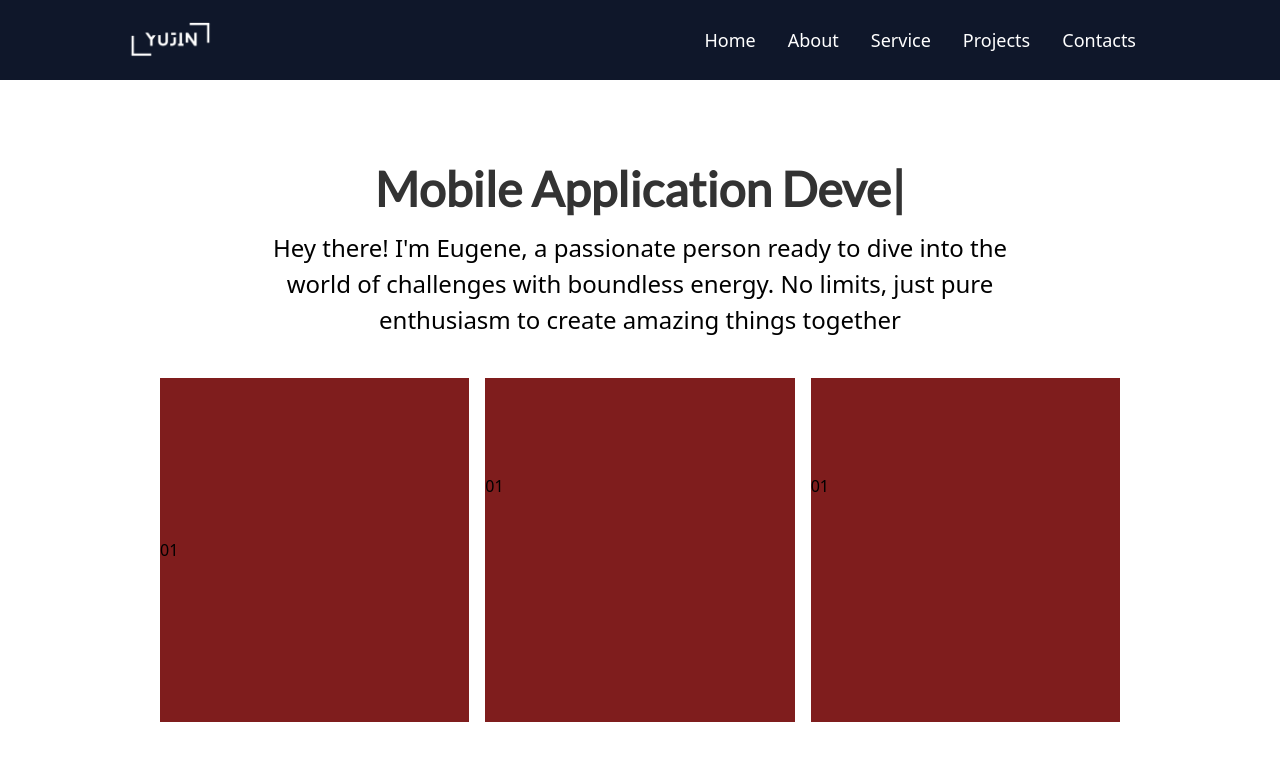
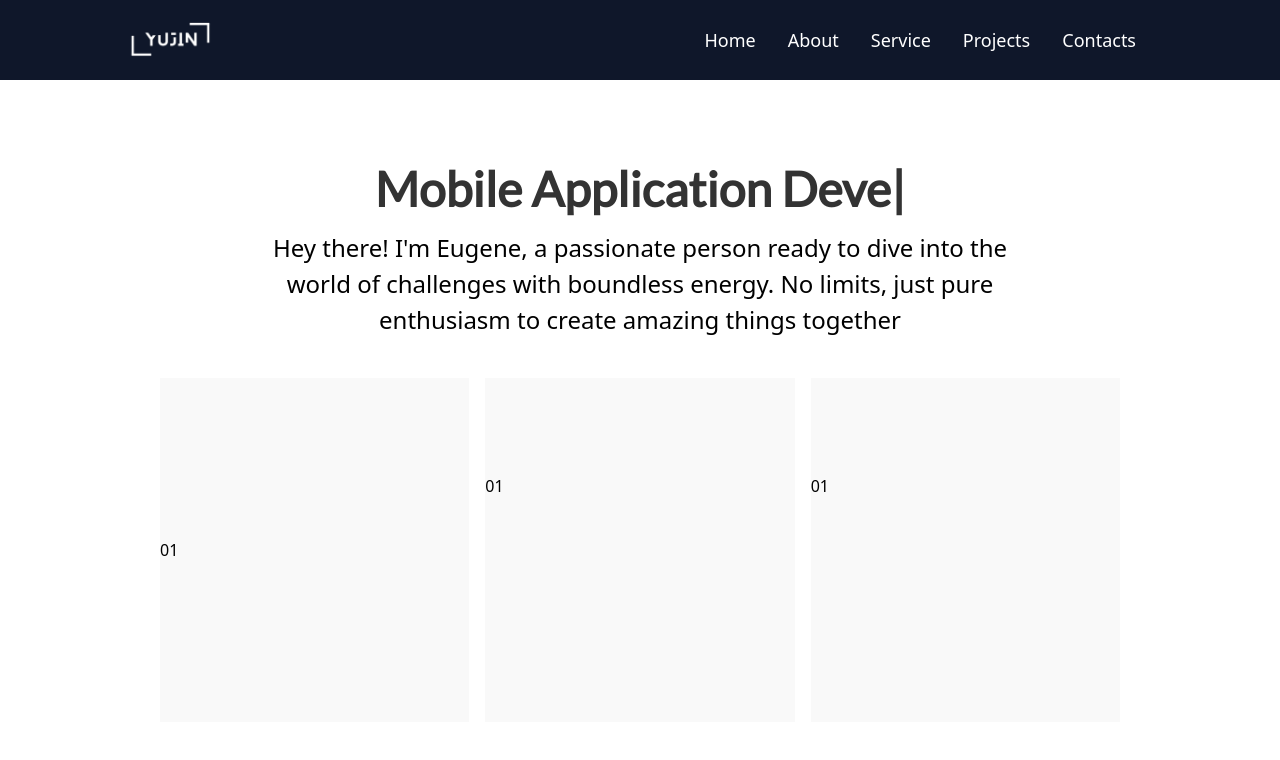
Before and after one commit to patrickeugenesacueza/Yujin-Portfolio, a React (Vite) app in the folder portfolio/: page / in a window 1280 px wide. Shown: the top 760 px of the page. Built offline with nearby package versions, Linux system fonts and the light colour scheme.

Commit message:
Update HeroSection.jsx
change color of grid box container

```diff
--- a/portfolio/src/Pages/HeroSection.jsx
+++ b/portfolio/src/Pages/HeroSection.jsx
@@ -31,13 +31,13 @@ const HeroSection = () => {
       </div>
       {/* grid box */}
       <div class="grid grid-cols-1 sm:grid-cols-2 md:grid-cols-3 lg:grid-cols-3 xl:grid-cols-3 gap-4 mt-10 px-10 sm:px-10 md:px-10 lg:px-[10em] xl:px-[10em]">
-        <div className="bg-red-900 py-[8em] sm:py-[8em] md:py-[10em] lg:py-[10em] xl:py-[10em]">
+        <div className="bg-[#f9f9f9] py-[8em] sm:py-[8em] md:py-[10em] lg:py-[10em] xl:py-[10em]">
           01
         </div>
-        <div className="bg-red-900 py-[8em] sm:py-20 md:py-24 lg:py-24 xl:py-24">
+        <div className="bg-[#f9f9f9] py-[8em] sm:py-20 md:py-24 lg:py-24 xl:py-24">
           01
         </div>
-        <div className="bg-red-900 py-[8em] sm:py-20 md:py-24 lg:py-24 xl:py-24">
+        <div className="bg-[#f9f9f9] py-[8em] sm:py-20 md:py-24 lg:py-24 xl:py-24">
           01
         </div>
       </div>
```
